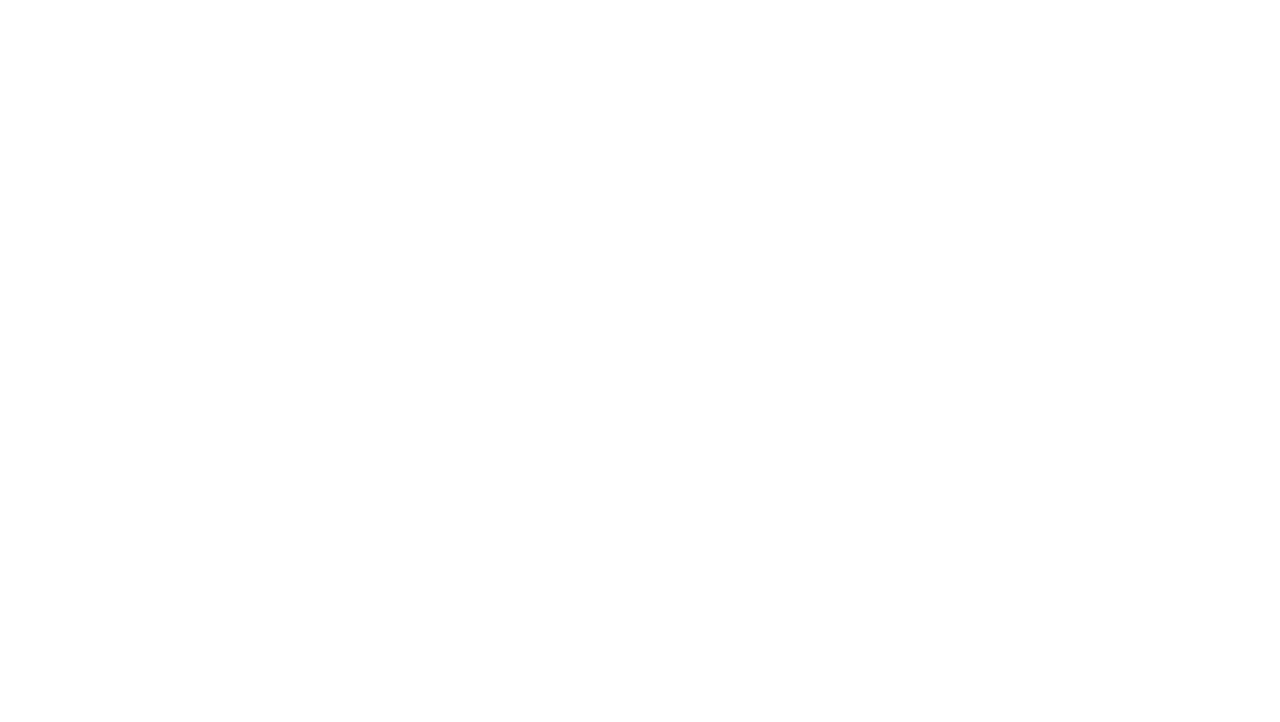
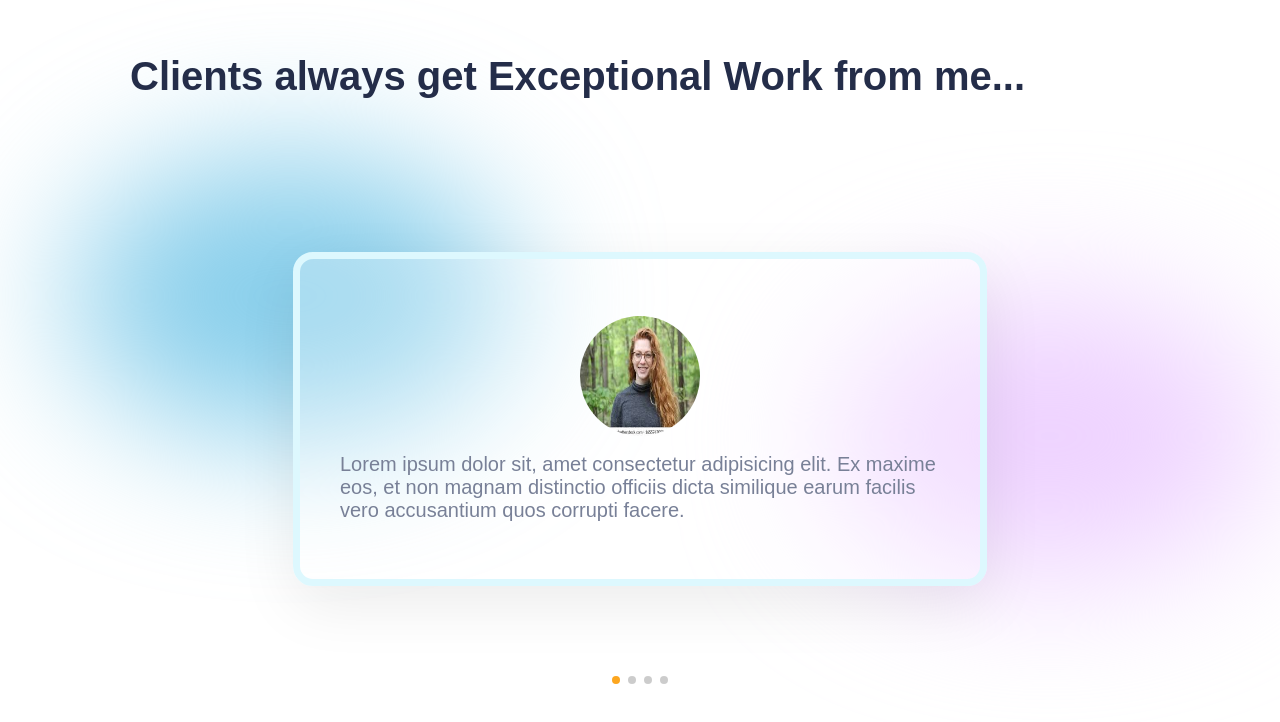
Before and after one commit to Arya-BudiArtana/React-Portfolio-Web, a React (Create React App) app: page / in a window 1280 px wide. Shown: the part 3569-4291 px from the top of the page. Before the commit the page ends 3415 px from the top, so only its background shows below. Built offline with nearby package versions, Linux system fonts and the light colour scheme; a web font is replaced by a local one.

Commit message:
update - add testimonilas section

```diff
--- a/src/App.js
+++ b/src/App.js
@@ -4,6 +4,7 @@
 import Exp from "./components/experience/Exp";
 import Work from "./components/works/Work";
 import Portfolio from "./components/portfolio/Portfolio";
+import Testi from "./components/testimonials/Testi";
 import './App.css'
 function App() {
   return (
@@ -14,6 +15,7 @@
       <Exp></Exp>
       <Work></Work>
       <Portfolio></Portfolio>
+      <Testi></Testi>
     </div>
   );
 }
--- /dev/null
+++ b/src/components/testimonials/Testi.jsx
@@ -0,0 +1,68 @@
+import React from 'react';
+import "./testi.css";
+import {Swiper, SwiperSlide} from "swiper/react";
+import Pp1 from "../../img/profile1.jpg";
+import Pp2 from "../../img/profile2.jpg";
+import Pp3 from "../../img/profile3.jpg";
+import Pp4 from "../../img/profile4.jpg";
+import {Pagination} from "swiper";
+import "swiper/css/pagination";
+import 'swiper/css'
+const Testi = () => {
+    const clients = [
+        {
+            img: Pp1,
+            review: "Lorem ipsum dolor sit, amet consectetur adipisicing elit. Ex maxime eos, et non magnam distinctio officiis dicta similique earum facilis vero accusantium quos corrupti facere."
+
+
+        },
+        {
+            img: Pp2,
+            review: "Lorem ipsum dolor sit, amet consectetur adipisicing elit. Ex maxime eos, et non magnam distinctio officiis dicta similique earum facilis vero accusantium quos corrupti facere."
+
+
+        },
+        {
+            img: Pp3,
+            review: "Lorem ipsum dolor sit, amet consectetur adipisicing elit. Ex maxime eos, et non magnam distinctio officiis dicta similique earum facilis vero accusantium quos corrupti facere."
+
+
+        },
+        {
+            img: Pp4,
+            review: "Lorem ipsum dolor sit, amet consectetur adipisicing elit. Ex maxime eos, et non magnam distinctio officiis dicta similique earum facilis vero accusantium quos corrupti facere."
+
+
+        }
+    ]
+  return (
+    <div className="testi">
+        <div className="t-heading">
+            <span>Clients always get </span>
+            <span>Exceptional Work </span>
+            <span>from me...</span>
+            <div className="blur t-blur1" style={{background:'var(--purple)'}}></div>
+            <div className="blur t-blur2" style={{background:'skyblue'}}></div>
+        </div>
+        <Swiper
+        modules={[Pagination]}
+        slidesPerView={1}
+        pagination={{clickable: true}}
+
+        >
+            {clients.map((client, index)=> {
+                return (
+                <SwiperSlide key={index}>
+                    <div className="testimonial">
+                        <img src={client.img} alt="" />
+                        <span>{client.review}</span>
+                    </div>
+                </SwiperSlide>
+                )
+            })}
+        </Swiper>
+    </div>
+  )
+}
+
+export default Testi
--- /dev/null
+++ b/src/components/testimonials/testi.css
@@ -0,0 +1,70 @@
+.testi {
+    padding: 0 3rem 0 3rem;
+    height: 100vh;
+    display: flex;
+    align-items: center;
+    justify-content: center;
+    margin-top: 7rem;
+    flex-direction: column;
+    gap: 2rem;
+    position: relative;
+}
+.t-heading{
+    align-self: start;
+}
+.t-heading>* {
+    font-weight: bold;
+    font-size: 2rem;
+}
+
+.t-heading span :nth-of-type(2) {
+    color: var(--orange);
+}
+
+.t-blur1 {
+    left: 38rem;
+    top:16rem
+}
+.t-blur2{
+    left: 0;
+    top: 9rem;
+}
+
+.testimonial {
+    display: flex;
+    flex-direction: column;
+    align-items: center;
+    justify-content: space-evenly;
+    padding: 2rem;
+    width: 30rem;
+    height: 12rem;
+    background: rgba(255, 255, 255, 0.26);
+    border: 7px solid var(--blueCard);
+    box-shadow: var(--boxShadow);
+    border-radius: 20px;
+}
+
+.testimonial>img {
+    width: 6rem;
+    height: 6rem;
+    border-radius: 100%;
+}
+
+.testimonial> span {
+    color: var(--gray);
+}
+
+.testi .swiper {
+    width: 100%;
+    height: 70%;
+}
+
+.testi .swiper-slide{
+    display: flex;
+    align-items: center;
+    justify-content: center;
+}
+
+.testi .swiper-pagination-bullet-active {
+    background: var(--orange);
+}
```
